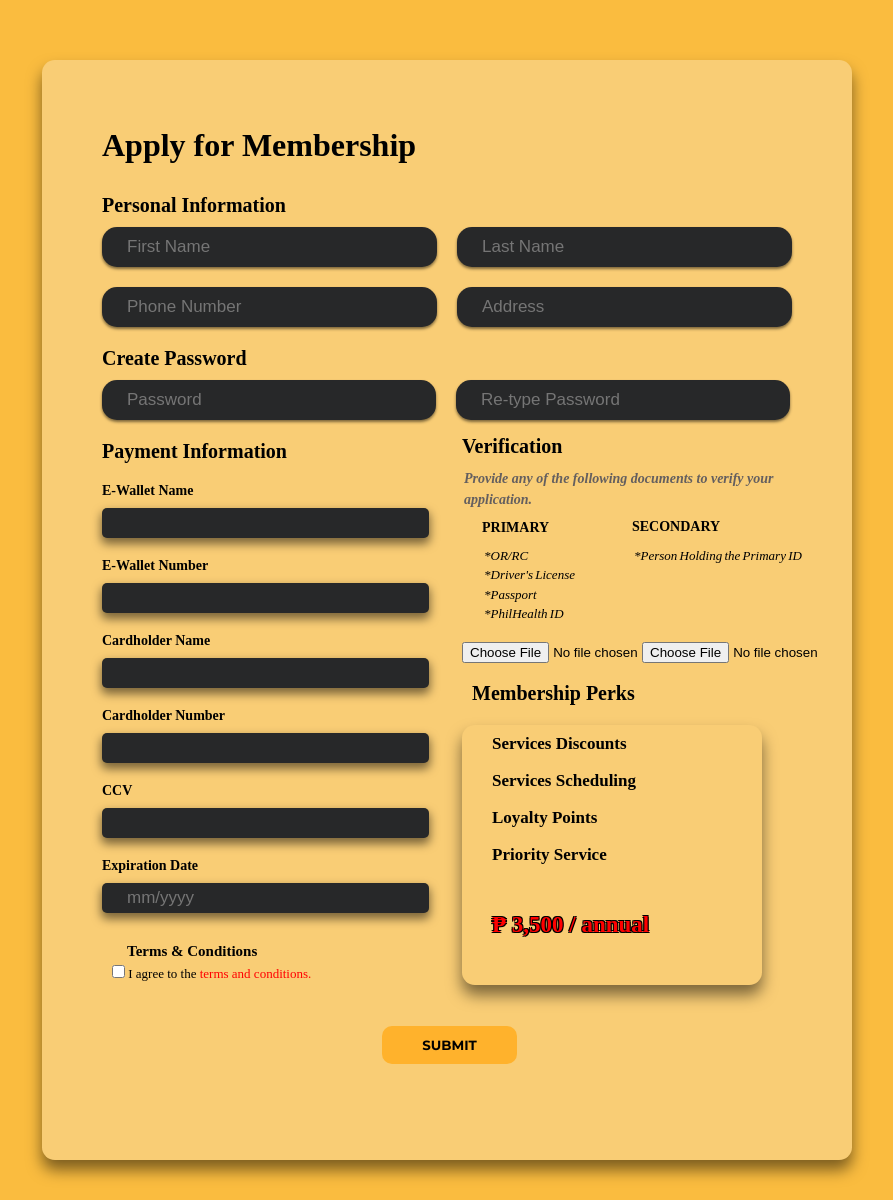
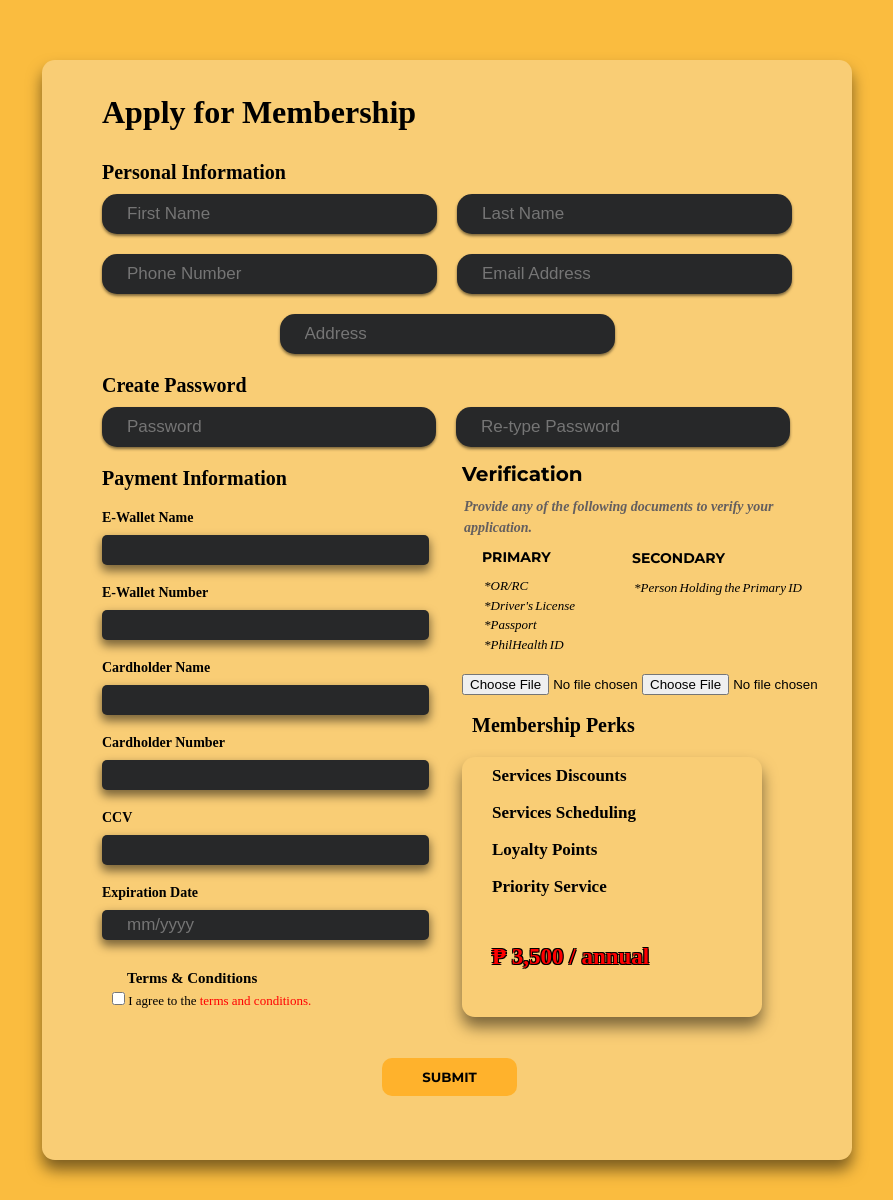
Before and after one commit to JyoJyomas/rapide, a PHP site: page /Membership.php in a window 1280 px wide. Shown: the part 60-1260 px from the top of the page, without its empty margins (193-1086 px from the left). Run offline with PHP 8.4, Linux system fonts and the light colour scheme; some libraries are stand-ins or nearby versions; some web fonts are replaced.

Commit message:
added font style

```diff
--- a/Membership.php
+++ b/Membership.php
@@ -20,10 +20,11 @@
             <p class="section-title"><strong>Personal Information</strong></p>
             <div class="input-container">
                 <div class="input-box">
-                    <input type="text" class="personal-input-field" placeholder="First Name">
-                    <input type="text" class="personal-input-field" placeholder="Last Name">
-                    <input type="text" class="personal-input-field" placeholder="Phone Number">
-                    <input type="text" class="personal-input-field" placeholder="Address">
+                    <input type="text" class="personal-input-field" placeholder="First Name" required>
+                    <input type="text" class="personal-input-field" placeholder="Last Name" required>
+                    <input type="text" class="personal-input-field" placeholder="Phone Number" required>
+                    <input type="email" class="personal-input-field" placeholder="Email Address" required>
+                    <input type="text" class="personal-input-field" placeholder="Address" required>
                 </div>
             </div>
         </section>
@@ -63,10 +64,10 @@
             </label>
             <!--Verification -->
             <section class="verification-line">
-                <p><strong>Verification</strong></p>
+                <p style ="font-family:Montserrat";><strong>Verification</strong></p>
                 <p class="subtext"><strong>Provide any of the following documents to verify your<br>application.</br></strong></p>
                 <div class="primary-line">
-                    <p><strong>PRIMARY</strong></p>
+                    <p style ="font-family:Montserrat";><strong>PRIMARY</strong></p>
                     <div class="subtext">
                         <p>*OR/RC</p>
                         <p>*Driver's License</p>
@@ -74,7 +75,7 @@
                         <p>*PhilHealth ID</p>
                     </div>
                     <div class="secondary-line">
-                        <p><strong>SECONDARY</strong></p>
+                        <p style ="font-family:Montserrat";><strong>SECONDARY</strong></p>
                         <p class="subtext">*Person Holding the Primary ID</p>
                     </div>
                 </div>
```
